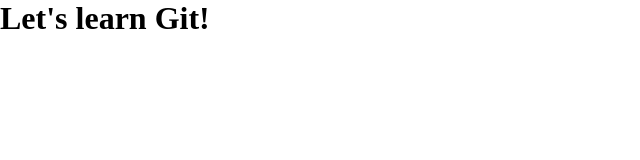
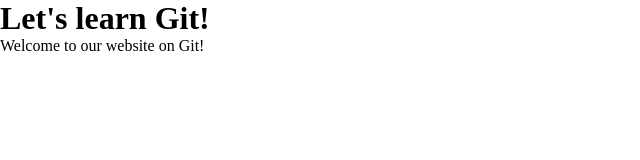
Before and after one commit to Olisa2026/git-beginners, a plain HTML site: page index.html in a window 1280 px wide. Shown: the whole page, without its empty margins (0-640 px from the left). Drawn offline with Linux system fonts and the light colour scheme; files that its build step writes are made by us from their sources.

Commit message:
add welocme message

```diff
--- a/index.html
+++ b/index.html
@@ -10,5 +10,7 @@
 </head>
 <body>
   <h1>Let's learn Git!</h1>
+
+ <p>Welcome to our website on Git!</p>
 </body>
 </html>
```
